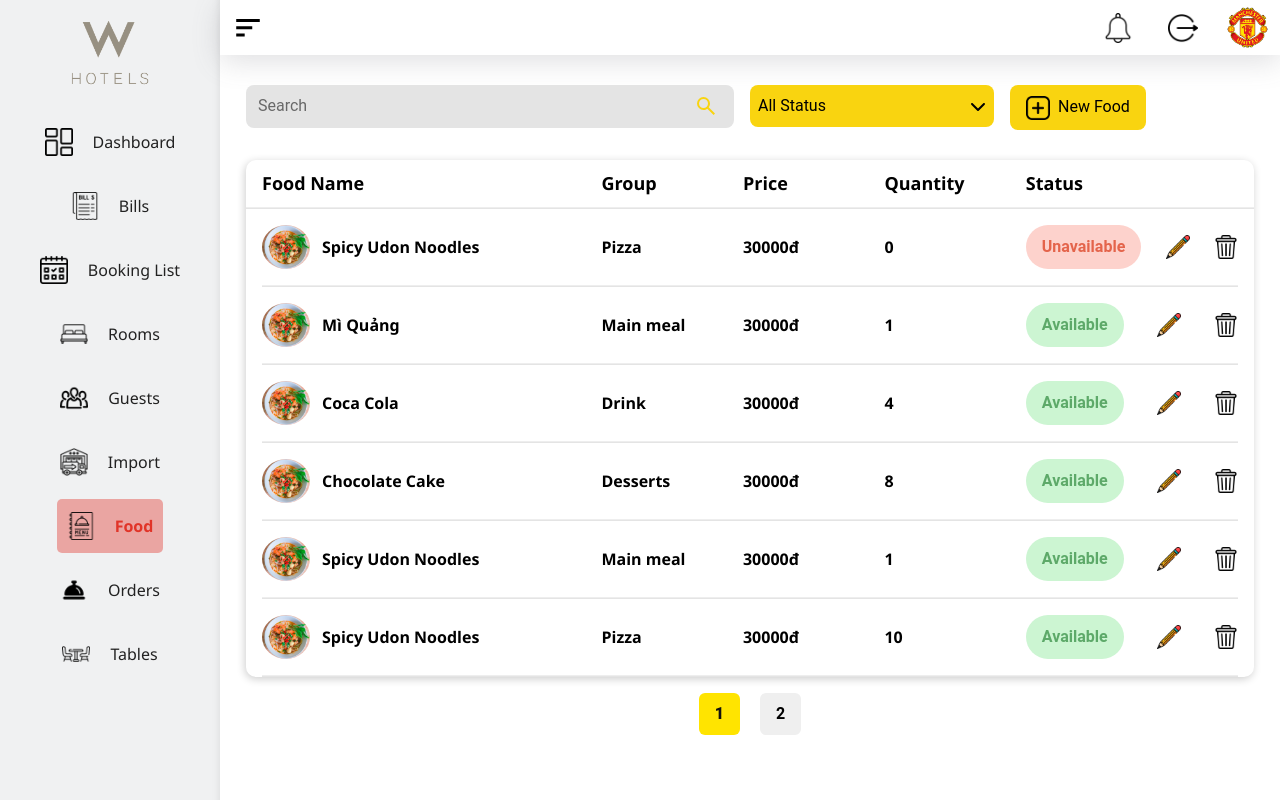
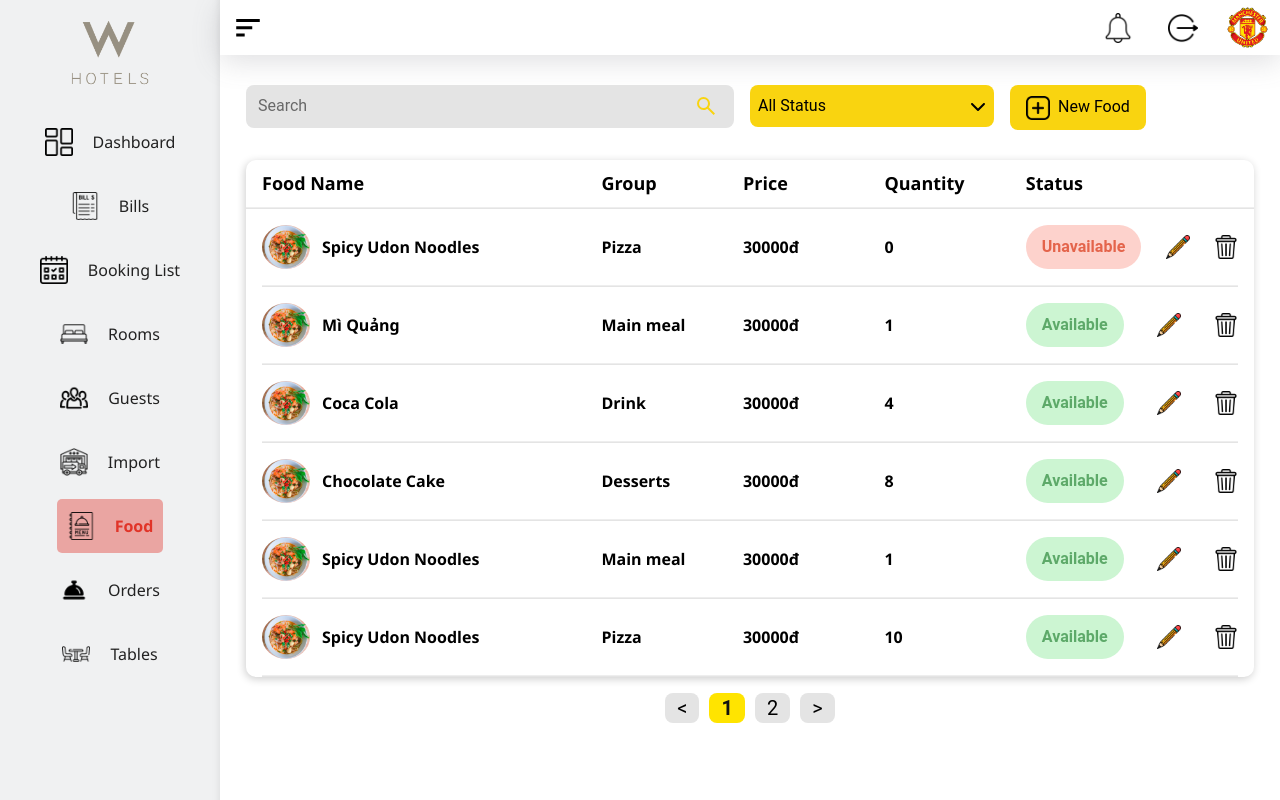
Before and after one commit to KhanhDo2604/Hotel_Management, a React (Vite) app: page /menu in a window 1280 px wide. Built offline with nearby package versions, Linux system fonts and the light colour scheme.

Commit message:
apply new pagination in Menu

```diff
--- a/src/pages/GuestList/GuestList.module.scss
+++ b/src/pages/GuestList/GuestList.module.scss
@@ -26,12 +26,14 @@
 .gridGeneral {
     box-shadow: -1px 1px 8px 0 rgba(0, 0, 0, 0.2);
     border-radius: 0.8rem;
+    height: 54.1rem;
     .gridContainer {
         display: grid;
         grid-template-columns: 1.3fr 1.2fr 1.7fr 0.65fr;
         margin-top: 2rem;
         background-color: #e4e4e4;
         padding: 0rem 2.2rem;
+        border-radius: 0.8rem 0.8rem 0 0;
         h5 {
             font-weight: bold;
         }
@@ -39,7 +41,7 @@
     .gridItem{
         display: grid;
         grid-template-columns: 1.3fr 1.2fr 1.3fr 1fr;
-        padding: 0.8rem 2.2rem;
+        padding: 0.8rem 2.2rem 1.6rem;
         .flexItem{
             display: flex;
             justify-content: space-evenly;
@@ -47,6 +49,10 @@
         .actionBtn {
             border: none;
             background-color: #fff;
+        }
+
+        p {
+            font-weight: 500;
         }
     }
 }
@@ -59,22 +65,28 @@
     margin-bottom: 5rem;
     font-size: 2rem;
     gap: 1rem;
+    cursor: pointer;
 }
 
 .pagination .pageItem.active {
-    background-color: black;
-    color: white;
+    font-weight: 700;
+    border-color: #101010;
+    background: #ffe400;
+    color: #101010;
+    border-radius: 0.8rem;
 }
 
-.pagination .pageLink {
-    padding: 1rem 1.2rem;
-    cursor: pointer;
-    border-radius: 0.8rem;
-}
+// .pagination .pageLink {
+//     padding: 1rem 1.2rem;
+//     border-radius: 0.8rem;
+// }
 
 .pagination .pageItem {
     border: 1px solid;
     border: none;
     border-radius: 0.8rem;
     background-color: #e4e4e4;
+    a {
+        padding: 1.6rem 1.2rem;
+    }
 }
--- a/src/pages/GuestList/index.jsx
+++ b/src/pages/GuestList/index.jsx
@@ -146,7 +146,7 @@ export default function GuestList() {
                         background: "#e4e4e4",
                         height: "1px",
                         marginTop: "0px",
-                        marginBottom: "1.6rem",
+                        marginBottom: "0.8rem",
                     }}
                 />
                 {
@@ -174,7 +174,7 @@ export default function GuestList() {
                                     background: "#e4e4e4",
                                     height: "1px",
                                     marginTop: "0px",
-                                    marginBottom: "1.6rem",
+                                    marginBottom: "0.8rem",
                                 }}
                             />
                         </div>
@@ -182,7 +182,7 @@ export default function GuestList() {
                 }
 
             </div>
-            <div>
+            <div style={{marginTop: '1.6rem'}}>
                 <ReactPaginate
                     nextLabel=">"
                     onPageChange={handlePageClick}
--- a/src/pages/Menu/Menu.module.scss
+++ b/src/pages/Menu/Menu.module.scss
@@ -9,6 +9,7 @@
     .dropdown {
         position: relative;
         cursor: pointer;
+
         .dropdownBtn {
             padding: 0.9rem 0.8rem;
             background-color: #F9D410;
@@ -171,24 +172,31 @@ a {
 }
 
 .pagination {
+    list-style: none;
     display: flex;
     justify-content: center;
+    align-items: center;
+    font-size: 2rem;
+    gap: 1rem;
     margin-top: 1.6rem;
+    cursor: pointer;
 
-    button {
-        padding: 1.2rem 1.6rem;
-        font-weight: 600;
-        font-size: 1.6rem;
-        margin: 0 1rem;
-        border-radius: 0.6rem;
-        border: none;
-    }
-
-    .active {
-        font-weight: 900;
+    .pageItem.active {
+        font-weight: 700;
         border-color: #101010;
         background: #ffe400;
         color: #101010;
+        border-radius: 0.8rem;
+    }
+
+    .pageItem {
+        border: 1px solid;
+        border: none;
+        border-radius: 0.8rem;
+        background-color: #e4e4e4;
+        a {
+            padding: 1.6rem 1.2rem;
+        }
     }
 }
 
--- a/src/pages/Menu/index.jsx
+++ b/src/pages/Menu/index.jsx
@@ -8,11 +8,7 @@ import { faChevronUp } from "@fortawesome/free-solid-svg-icons";
 import { useState, useEffect } from "react";
 import Pagination from "./Pagination";
 import { Link, useLocation } from "react-router-dom";
-
-export default function Menu() {
-  const dropdownItem = ["All Status", "Unavailable", "Available"];
-  const [isActive, setIsActive] = useState(false);
-  const [selected, setSelected] = useState("All Status");
+import ReactPaginate from "react-paginate";
 
 const food = [
     {
@@ -125,20 +121,33 @@ export default function Menu() {
     },
   ];
 
-  const [currentPage, setCurrentPage] = useState(1);
-  const [postsPerPage, setPostsPerPage] = useState(6);
+export default function Menu() {
+  const dropdownItem = ["All Status", "Unavailable", "Available"];
+  const [isActive, setIsActive] = useState(false);
+  const [selected, setSelected] = useState("All Status");
 
-  const lastPostIndex = currentPage * postsPerPage;
-  const firstPostIndex = lastPostIndex - postsPerPage;
+  const [list, setList] = useState(food);
 
   const [query, setQuery] = useState("");
   const keys = ["foodName"];
-  const [list, setList] = useState(food);
-  const currentPosts = list.slice(firstPostIndex, lastPostIndex);
 
-  const removeNode = (idx) => {
-    setList((current) => current.filter((value) => value.id !== idx));
-  }
+  const [itemOffset, setItemOffset] = useState(0);
+  const itemsPerPage = 6;
+  const endOffset = itemOffset + itemsPerPage;
+  const filtered = list.filter((values) =>keys.some((key) => values[key].toLowerCase().includes(query)));
+  const currentItems = filtered.slice(itemOffset, endOffset);
+  const pageCount = Math.ceil(filtered.length / itemsPerPage);
+
+
+  const handlePageClick = (event) => {
+    const newOffset = (event.selected * itemsPerPage) % filtered.length;
+    setItemOffset(newOffset);
+  };
+
+  const removeNode = (id) => {
+    const newIds = list.filter((item) => item.id !== id)
+    setList(newIds)
+  };
 
   const location = useLocation();
 
@@ -204,7 +213,7 @@ export default function Menu() {
         </div>
 
         <div className={styles.gridFood}>
-          <div style={{height: '51.7rem'}}>
+          <div style={{ height: "51.7rem" }}>
             <div className={styles.titleBarGridFood}>
               <h5 className={styles.titleNameGridFood}>Food Name</h5>
               <h5 className={styles.titleNameGridFood}>Group</h5>
@@ -222,9 +231,11 @@ export default function Menu() {
                 marginBottom: "1.6rem",
               }}
             />
-            {
-              currentPosts.filter((value) => keys.some((key) => value[key].toLowerCase().includes(query))).map((value, index) => (
-                  <div style={{ padding: "0 1.6rem" }} key={index} id={`id-${index}`}>
+            {currentItems && currentItems.map((value, index) => (
+                <div
+                  style={{ padding: "0 1.6rem" }}
+                  key={index}
+                >
                   <div className={styles.itemInListFood}>
                     <div style={{ display: "flex" }}>
                       <img
@@ -239,7 +250,10 @@ export default function Menu() {
                     <h6 className={styles.foodInfo}>{value.quantity}</h6>
 
                     <div
-                        style={{ display: "flex", justifyContent: "space-between" }}
+                      style={{
+                        display: "flex",
+                        justifyContent: "space-between",
+                      }}
                     >
                       {value.status === "Unavailable" ? (
                         <div className={styles.statusTagUnavai}>
@@ -249,18 +263,25 @@ export default function Menu() {
                         </div>
                       ) : (
                         <div className={styles.statusTagAvai}>
-                            <p className={styles.statusTextAvai}>{value.status}</p>
+                          <p className={styles.statusTextAvai}>
+                            {value.status}
+                          </p>
                         </div>
                       )}
 
-                        <Link className={styles.actionBtn}  to="/formUpdate"
+                      <Link
+                        className={styles.actionBtn}
+                        to="/formUpdate"
                         state={{
-                            foodInfo: value
+                          foodInfo: value,
                         }}
                       >
                         <img src={update} alt="" style={{ width: "2.4rem" }} />
                       </Link>
-                        <button className={styles.actionBtn} onClick={() => removeNode(index)}>
+                      <button
+                        className={styles.actionBtn}
+                        onClick={() => removeNode(value.id)}
+                      >
                         <img src={bin} alt="" style={{ width: "2.4rem" }} />
                       </button>
                     </div>
@@ -275,20 +296,31 @@ export default function Menu() {
                     }}
                   />
                 </div>
-                ))
-            }
+              ))}
           </div>
         </div>
 
-        <Pagination
-          totalPosts={food.length}
-          postsPerPage={postsPerPage}
-          setCurrentPage={setCurrentPage}
-          currentPage={currentPage}
+        <ReactPaginate
+          nextLabel=">"
+          onPageChange={handlePageClick}
+          pageRangeDisplayed={3}
+          marginPagesDisplayed={2}
+          pageCount={pageCount}
+          previousLabel="<"
+          pageClassName={styles.pageItem}
+          pageLinkClassName={styles.pageLink}
+          previousClassName={styles.pageItem}
+          previousLinkClassName={styles.pageLink}
+          nextClassName={styles.pageItem}
+          nextLinkClassName={styles.pageLink}
+          breakLabel="..."
+          breakClassName={styles.pageItem}
+          breakLinkClassName={styles.pageLink}
+          containerClassName={styles.pagination}
+          activeClassName={styles.active}
+          renderOnZeroPageCount={null}
         />
       </div>
     </div>
-
-
   );
 }
```
Lines whose indentation alone changed are shown as unchanged.
